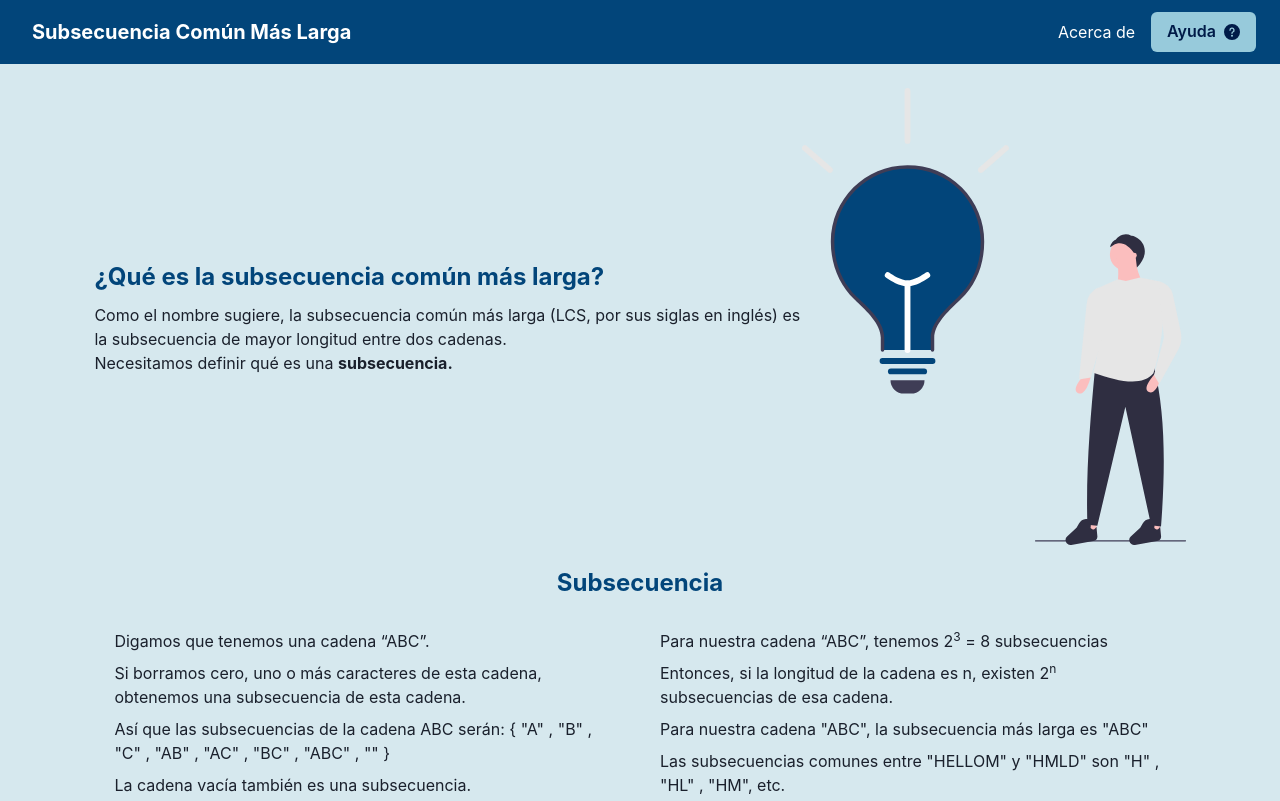
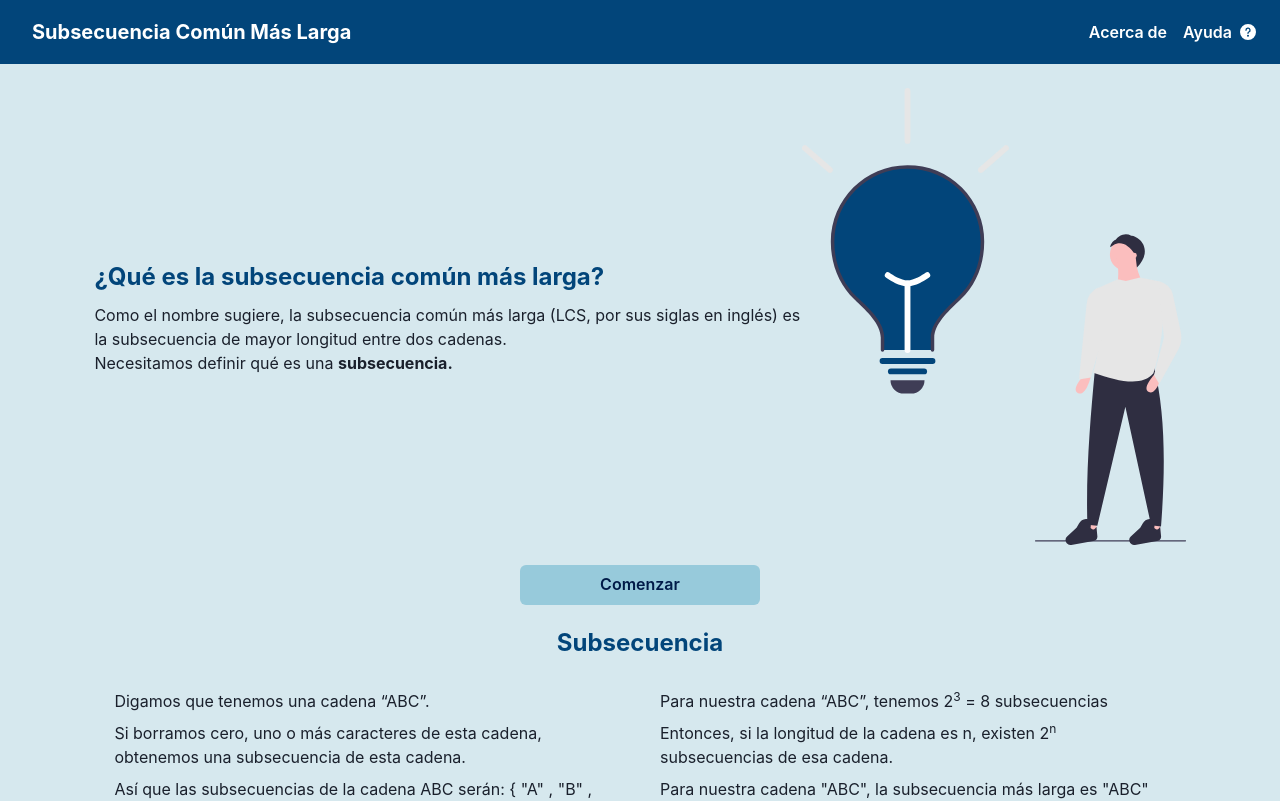
Before and after one commit to erickcm2k/longest-common-subsequence, a React (Create React App) app: page / in a window 1280 px wide. Shown: the top 801 px of the page. Built offline with nearby package versions, Linux system fonts and the light colour scheme.

Commit message:
pending to fix react router positioning

```diff
--- a/src/Landing/Pages/Landing.js
+++ b/src/Landing/Pages/Landing.js
@@ -12,8 +12,6 @@ const Landing = () => {
     <>
       <Container width={['100%', '90%', '90%', '90%']} maxW="90rem">
         <Hero />
-        <Subsequence />
-        <DescriptionSection />
         <Flex justifyContent="center" pt='5'>
           <Link to={`/lcs`}>
             <Button bg="brand.morningGlory" width='15rem' color="brand.stratos">
@@ -21,6 +19,8 @@ const Landing = () => {
             </Button>
           </Link>
         </Flex>
+        <Subsequence />
+        <DescriptionSection />
         <ImplementationsText />
         <CodeSection />
       </Container>
--- a/src/Shared/Navigation/NavLinks.js
+++ b/src/Shared/Navigation/NavLinks.js
@@ -1,23 +1,18 @@
 import React from 'react';
-import { ListItem, Button } from '@chakra-ui/react';
+import { Button } from '@chakra-ui/react';
 import { QuestionIcon } from '@chakra-ui/icons';
 const NavLinks = props => {
   return (
     <>
-      <ListItem
-        my="2"
-        mx="2"
-        color={props.textColor || 'white'}
-        listStyleType="none"
-      >
+      <Button py="3" mx="2" color={props.textColor || 'white'} variant="link">
         Acerca de
-      </ListItem>
+      </Button>
       <Button
-        my="2"
+        py="3"
         mx="2"
         rightIcon={<QuestionIcon />}
-        bg="brand.morningGlory"
-        color="brand.stratos"
+        color={props.textColor || 'white'}
+        variant="link"
       >
         Ayuda
       </Button>
```
Also changed, not shown: src/Utils/ScrollToTop.js (added, +62 -0 lines), 1 other file (tests, documents, lock files or other folders).
